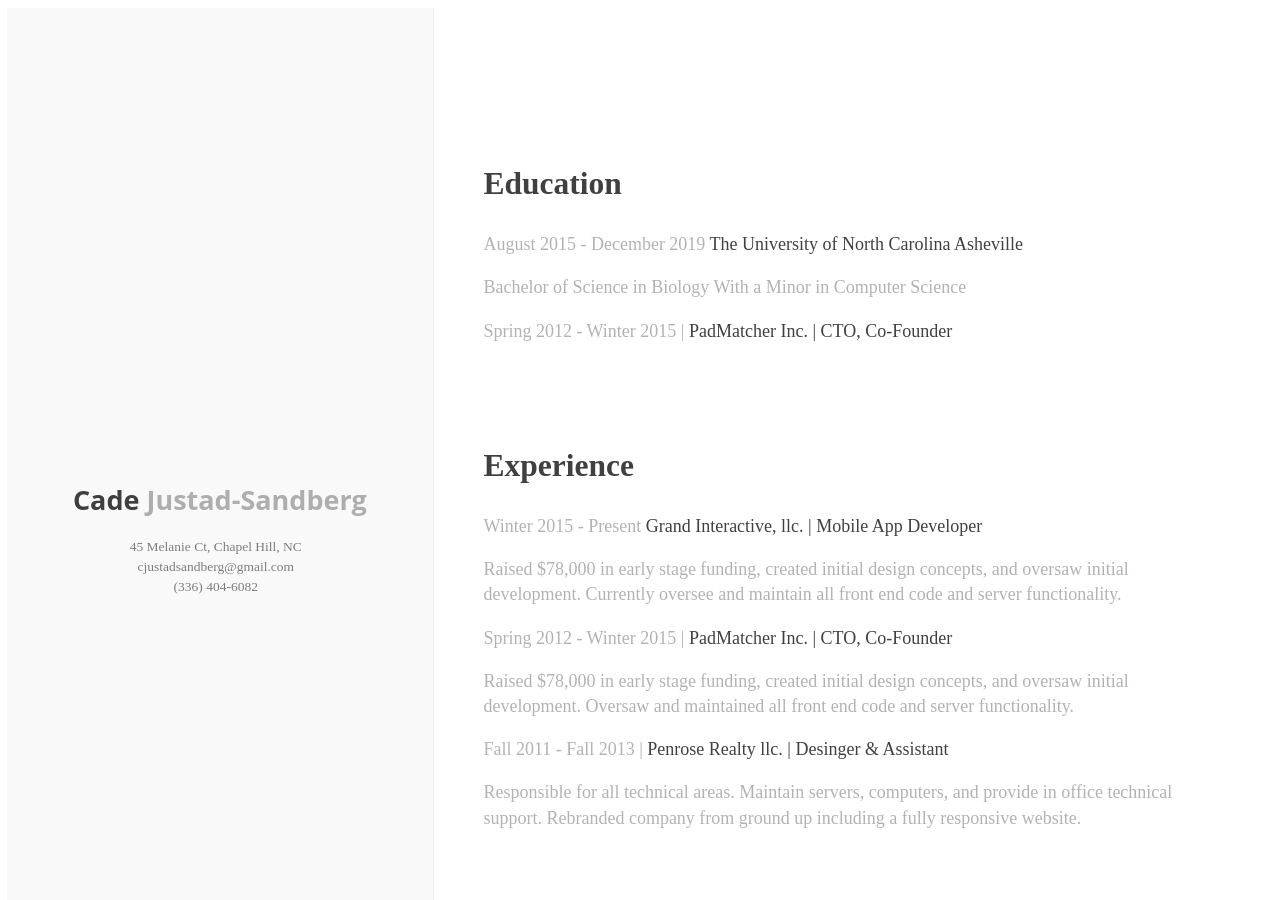
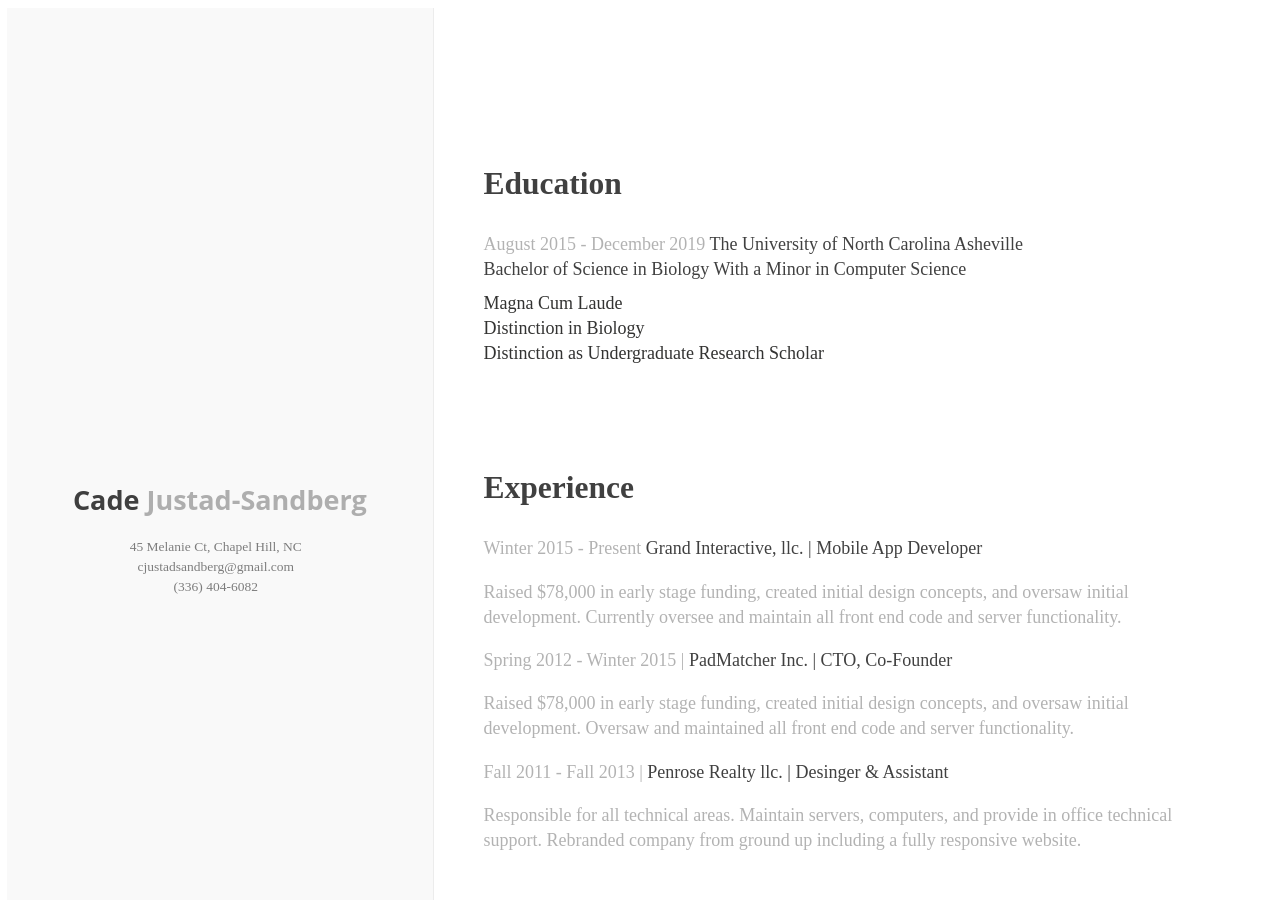
Before and after one commit to cadejs/cadejs.github.io, a Jekyll site: the page pages/resume.html, which Jekyll copies as it is, in a window 1280 px wide and 900 px high. Built offline with Jekyll 4.4.1, drawn with Linux system fonts in a browser that asks for light colours.

Commit message:
updating

```diff
--- a/css/resume.css
+++ b/css/resume.css
@@ -1,7 +1,7 @@
 *, *:before, *:after {
   -moz-box-sizing: border-box; -webkit-box-sizing: border-box; box-sizing: border-box;
  }
-
+/*https://freefrontend.com/html-resume-templates/*/
 html
 {
 	font-size:100%;
--- a/pages/resume.html
+++ b/pages/resume.html
@@ -24,9 +24,13 @@
     <div class="inner">
       <section>
         <h1>Education</h1>
-        <p>August 2015 - December 2019 <em>The University of North Carolina Asheville</em></p>
-        <p>Bachelor of Science in Biology With a Minor in Computer Science</p>
-        <p>Spring 2012 - Winter 2015 | <em>PadMatcher Inc. | CTO, Co-Founder</em></p>
+        <p>August 2015 - December 2019 <em>The University of North Carolina Asheville</em>
+        <br>
+        <em>Bachelor of Science in Biology With a Minor in Computer Science</em></p>
+        <ul>
+		  <li>Magna Cum Laude</li><li>Distinction in Biology</li><li>    Distinction as Undergraduate Research Scholar</li>
+
+		</ul>
       </section>
 
       <section>
```
